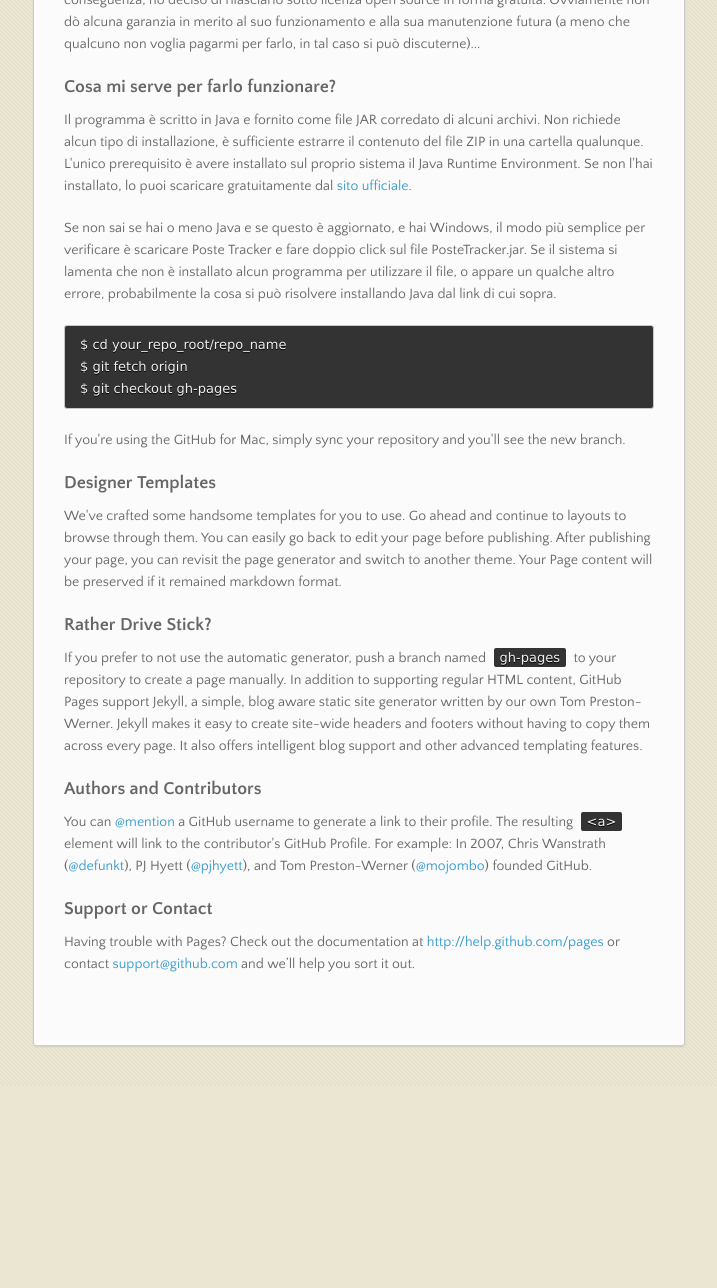
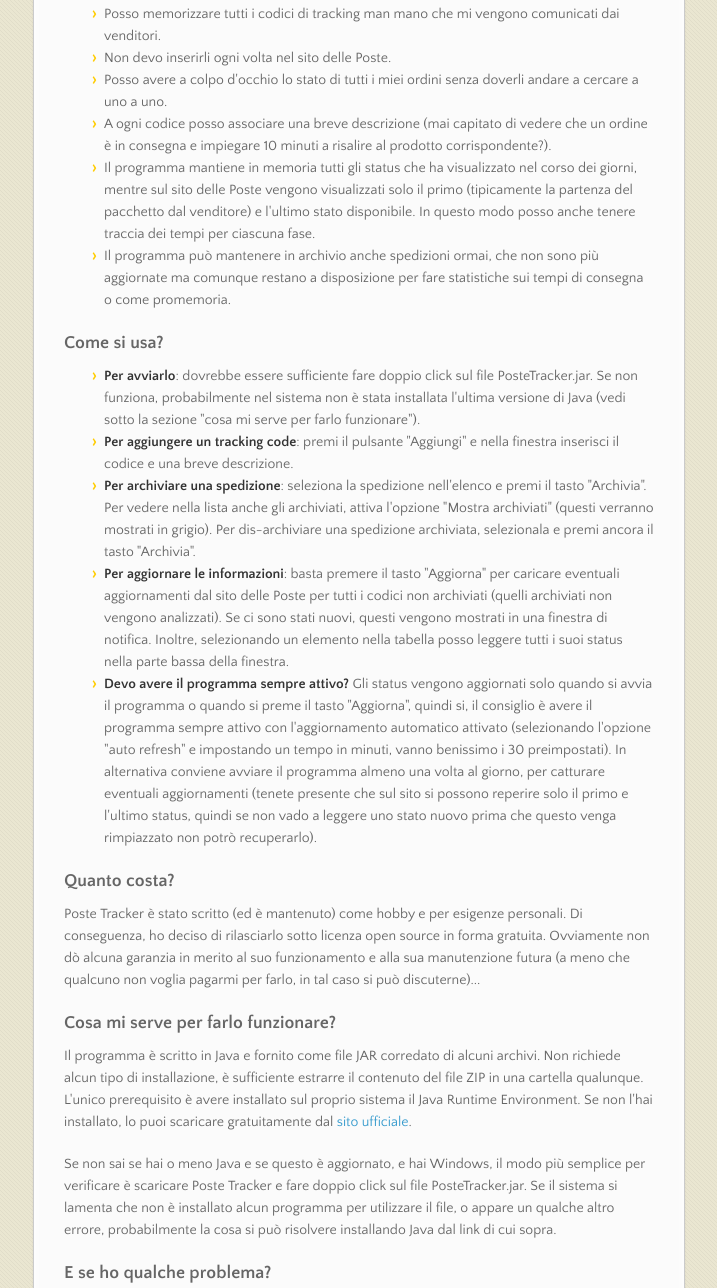
Before and after one commit to PicciMario/PosteTracker, a plain HTML site: page index.html in a window 1280 px wide. Shown: the part 1098-2386 px from the top of the page, without its empty margins (282-999 px from the left). Before the commit the page ends 2184 px from the top, so only its background shows below. Drawn offline with nearby package versions, Linux system fonts and the light colour scheme.

Commit message:
updating index

```diff
--- a/index.html
+++ b/index.html
@@ -3,7 +3,7 @@
   <head>
     <meta charset="utf-8">
     <meta http-equiv="X-UA-Compatible" content="chrome=1">
-    <title>Poste Tracker by PicciMario</title>
+    <title>Poste Tracker</title>
     <link rel="stylesheet" href="stylesheets/styles.css">
     <link rel="stylesheet" href="stylesheets/pygment_trac.css">
     <script src="https://ajax.googleapis.com/ajax/libs/jquery/1.7.1/jquery.min.js"></script>
@@ -45,7 +45,9 @@
 
 <h3>Per chi &egrave stato pensato?</h3>
 
-<p>Il programma &egrave; stato pensato per chi ordina da siti stranieri (<a href="http://www.aliexpress.com">AliExpress</a> e simili) sfruttando la spedizione (solitamente gratuita) mediante raccomandata internazionale e vuole tenere traccia di quali pacchetti stanno arrivando, quali sono fermi alla dogana, quali si sono persi e quali sono puntuali.
+<p>Il programma &egrave; stato pensato per chi ordina da siti stranieri (<a href="http://www.aliexpress.com">AliExpress</a> e simili) sfruttando la spedizione (solitamente gratuita) mediante raccomandata internazionale e vuole tenere traccia di quali pacchetti stanno arrivando, quali sono fermi alla dogana, quali si sono persi e quali sono puntuali.</p>
+
+<p><img src="screen01.png"/></p>
 
 <h3>Da dove arrivano le informazioni?</h3>
 
@@ -62,6 +64,16 @@
 <li> Il programma pu&ograve; mantenere in archivio anche spedizioni ormai, che non sono pi&ugrave; aggiornate ma comunque restano a disposizione per fare statistiche sui tempi di consegna o come promemoria.
 </ul>
 
+
+<h3>Come si usa?</h3>
+<ul>
+<li><strong>Per avviarlo</strong>: dovrebbe essere sufficiente fare doppio click sul file PosteTracker.jar. Se non funziona, probabilmente nel sistema non &egrave; stata installata l'ultima versione di Java (vedi sotto la sezione "cosa mi serve per farlo funzionare").
+<li><strong>Per aggiungere un tracking code</strong>: premi il pulsante "Aggiungi" e nella finestra inserisci il codice e una breve descrizione.
+<li><strong>Per archiviare una spedizione</strong>: seleziona la spedizione nell'elenco e premi il tasto "Archivia". Per vedere nella lista anche gli archiviati, attiva l'opzione "Mostra archiviati" (questi verranno mostrati in grigio). Per dis-archiviare una spedizione archiviata, selezionala e premi ancora il tasto "Archivia".
+<li><strong>Per aggiornare le informazioni</strong>: basta premere il tasto "Aggiorna" per caricare eventuali aggiornamenti dal sito delle Poste per tutti i codici non archiviati (quelli archiviati non vengono analizzati). Se ci sono stati nuovi, questi vengono mostrati in una finestra di notifica. Inoltre, selezionando un elemento nella tabella posso leggere tutti i suoi status nella parte bassa della finestra.
+<li><strong>Devo avere il programma sempre attivo?</strong> Gli status vengono aggiornati solo quando si avvia il programma o quando si preme il tasto "Aggiorna", quindi si, il consiglio è avere il programma sempre attivo con l'aggiornamento automatico attivato (selezionando l'opzione "auto refresh" e impostando un tempo in minuti, vanno benissimo i 30 preimpostati). In alternativa conviene avviare il programma almeno una volta al giorno, per catturare eventuali aggiornamenti (tenete presente che sul sito si possono reperire solo il primo e l'ultimo status, quindi se non vado a leggere uno stato nuovo prima che questo venga rimpiazzato non potr&ograve; recuperarlo).
+</ul>
+
 <h3>Quanto costa?</h3>
 
 <p>Poste Tracker è stato scritto (ed &egrave; mantenuto) come hobby e per esigenze personali. Di conseguenza, ho deciso di rilasciarlo sotto licenza open source in forma gratuita. Ovviamente non d&ograve; alcuna garanzia in merito al suo funzionamento e alla sua manutenzione futura (a meno che qualcuno non voglia pagarmi per farlo, in tal caso si pu&ograve; discuterne)...</p>
@@ -70,32 +82,10 @@
 <p>Il programma è scritto in Java e fornito come file JAR corredato di alcuni archivi. Non richiede alcun tipo di installazione, &egrave; sufficiente estrarre il contenuto del file ZIP in una cartella qualunque. L'unico prerequisito &egrave; avere installato sul proprio sistema il Java Runtime Environment. Se non l'hai installato, lo puoi scaricare gratuitamente dal <a href="https://www.java.com/it/download/manual.jsp">sito ufficiale</a>.</p>
 <p>Se non sai se hai o meno Java e se questo &egrave; aggiornato, e hai Windows, il modo pi&ugrave; semplice per verificare &egrave; scaricare Poste Tracker e fare doppio click sul file PosteTracker.jar. Se il sistema si lamenta che non &egrave; installato alcun programma per utilizzare il file, o appare un qualche altro errore, probabilmente la cosa si pu&ograve; risolvere installando Java dal link di cui sopra.</p>
 
-<pre><code>$ cd your_repo_root/repo_name
-$ git fetch origin
-$ git checkout gh-pages
-</code></pre>
 
-<p>If you're using the GitHub for Mac, simply sync your repository and you'll see the new branch.</p>
+<h3>E se ho qualche problema?</h3>
+Se hai qualche problema, se vuoi suggerire una feature o vuoi segnalare un errore, il mio indirizzo &egrave; <a href="mailto:mario.piccinelli@gmail.com">mario.piccinelli@gmail.com</a>. Tieni presente che questo progetto per me &egrave; un hobby, quindi non posso garantire nulla :-)
 
-<h3>
-<a name="designer-templates" class="anchor" href="#designer-templates"><span class="octicon octicon-link"></span></a>Designer Templates</h3>
-
-<p>We've crafted some handsome templates for you to use. Go ahead and continue to layouts to browse through them. You can easily go back to edit your page before publishing. After publishing your page, you can revisit the page generator and switch to another theme. Your Page content will be preserved if it remained markdown format.</p>
-
-<h3>
-<a name="rather-drive-stick" class="anchor" href="#rather-drive-stick"><span class="octicon octicon-link"></span></a>Rather Drive Stick?</h3>
-
-<p>If you prefer to not use the automatic generator, push a branch named <code>gh-pages</code> to your repository to create a page manually. In addition to supporting regular HTML content, GitHub Pages support Jekyll, a simple, blog aware static site generator written by our own Tom Preston-Werner. Jekyll makes it easy to create site-wide headers and footers without having to copy them across every page. It also offers intelligent blog support and other advanced templating features.</p>
-
-<h3>
-<a name="authors-and-contributors" class="anchor" href="#authors-and-contributors"><span class="octicon octicon-link"></span></a>Authors and Contributors</h3>
-
-<p>You can <a href="https://github.com/blog/821" class="user-mention">@mention</a> a GitHub username to generate a link to their profile. The resulting <code>&lt;a&gt;</code> element will link to the contributor's GitHub Profile. For example: In 2007, Chris Wanstrath (<a href="https://github.com/defunkt" class="user-mention">@defunkt</a>), PJ Hyett (<a href="https://github.com/pjhyett" class="user-mention">@pjhyett</a>), and Tom Preston-Werner (<a href="https://github.com/mojombo" class="user-mention">@mojombo</a>) founded GitHub.</p>
-
-<h3>
-<a name="support-or-contact" class="anchor" href="#support-or-contact"><span class="octicon octicon-link"></span></a>Support or Contact</h3>
-
-<p>Having trouble with Pages? Check out the documentation at <a href="http://help.github.com/pages">http://help.github.com/pages</a> or contact <a href="mailto:support@github.com">support@github.com</a> and we’ll help you sort it out.</p>
       </section>
       <footer>
         <p>Project maintained by <a href="https://github.com/PicciMario">PicciMario</a></p>
```
Also changed, not shown: screen01.png (added), 1 other file.
